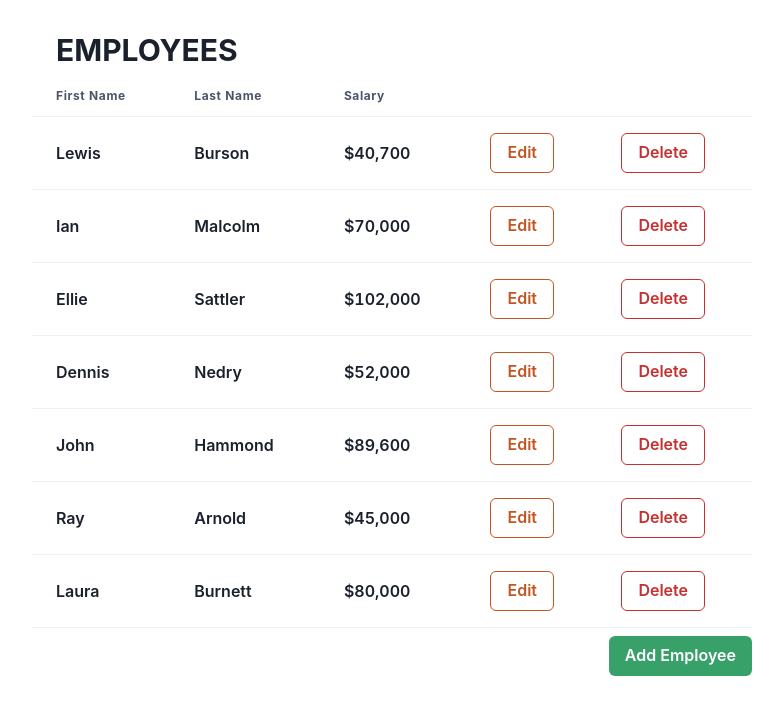
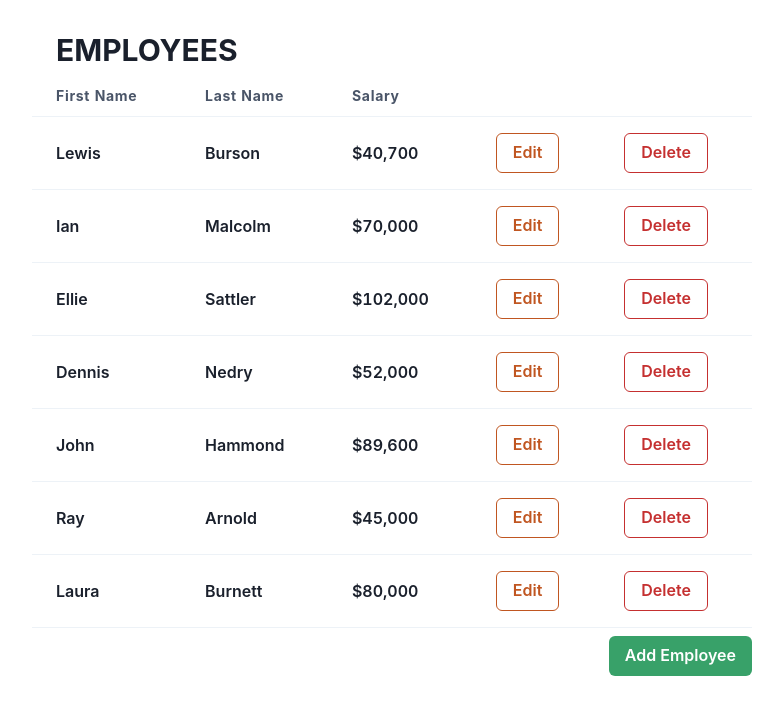
Before and after one commit to GraceWXT/employee-table-assignment, a React (Create React App) app in the folder client/: page / in a window 1280 px wide. Shown: the top 714 px of the page, without its empty margins (248-1031 px from the left). Built offline with nearby package versions, Linux system fonts and the light colour scheme.

Commit message:
Change table header font size

```diff
--- a/client/src/components/Table/HeaderRow.jsx
+++ b/client/src/components/Table/HeaderRow.jsx
@@ -4,7 +4,7 @@ import { Tr, Th } from "@chakra-ui/react";
 const HeaderRow = ({ headerTexts }) => {
 
   const headers = headerTexts.map(header => (
-    <Th key={header} textTransform="none">{header}</Th>
+    <Th fontSize="sm" key={header} textTransform="none">{header}</Th>
   ));
 
   return (
```
